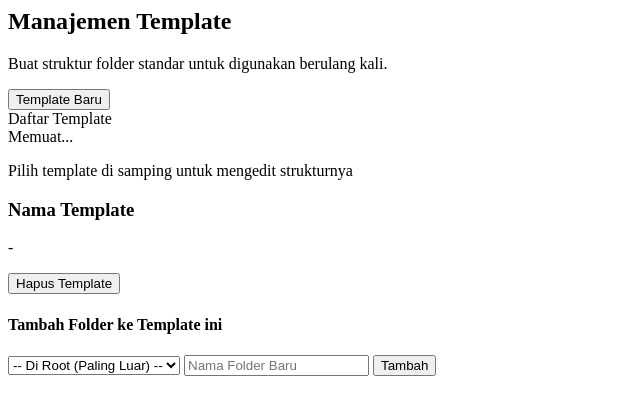
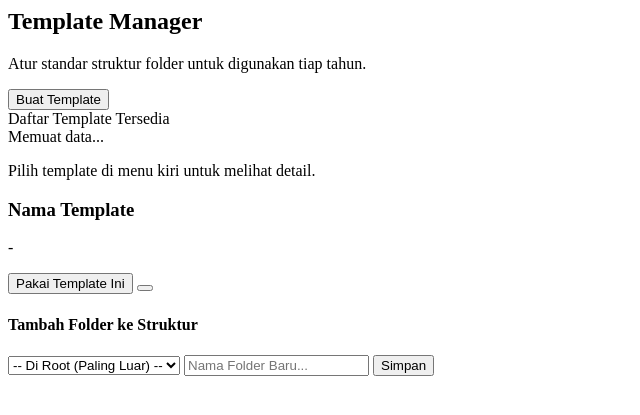
Before and after one commit to akhsannnn/aplikasi_arsip_pn, a PHP site: page /templates.php in a window 1280 px wide. Shown: the top 415 px of the page, without its empty margins (0-640 px from the left). Run offline with PHP 8.4, Linux system fonts and the light colour scheme.

Commit message:
amburadul

```diff
--- a/public/api.php
+++ b/public/api.php
@@ -14,7 +14,7 @@ require_once '../src/Services/TemplateService.php';
 
 // Init Services
 $database = new Database();
-$db = $database->connect();
+$db = $database->getConnection();
 
 $auth = new AuthService($db);
 $archive = new ArchiveService($db);
--- a/src/Services/AuthService.php
+++ b/src/Services/AuthService.php
@@ -13,8 +13,9 @@ class AuthService {
         $query = $this->db->query("SELECT * FROM users WHERE username = '$u'");
         $user = $query->fetch_assoc();
 
-        // Verifikasi password (Hash)
-        if ($user && password_verify($password, $user['password'])) {
+        // --- BAGIAN INI YANG KITA UBAH ---
+        // Cek apakah user ada DAN passwordnya sama persis (Plain Text)
+        if ($user && $password == $user['password']) {
             // Set Session
             $_SESSION['user_id'] = $user['id'];
             $_SESSION['username'] = $user['username'];
@@ -24,3 +25,4 @@ class AuthService {
         return false;
     }
 }
+?>
--- a/views/login.php
+++ b/views/login.php
@@ -26,8 +26,4 @@
             MASUK APLIKASI
         </button>
     </form>
-
-    <p class="mt-6 text-[10px] text-gray-400">
-        Default Login: <b>admin</b> / <b>password</b>
-    </p>
 </div>
--- a/views/templates.php
+++ b/views/templates.php
@@ -1,55 +1,68 @@
 <div class="h-full flex flex-col space-y-4">
-    <div class="flex justify-between items-center border-b pb-4 bg-white p-4 rounded shadow-sm">
+    <div class="flex justify-between items-center border-b pb-4 bg-white p-4 rounded-xl shadow-sm">
         <div>
-            <h2 class="text-xl font-bold text-gray-800">Manajemen Template</h2>
-            <p class="text-xs text-gray-500">Buat struktur folder standar untuk digunakan berulang kali.</p>
+            <h2 class="text-xl font-bold text-gray-800">Template Manager</h2>
+            <p class="text-xs text-gray-500">Atur standar struktur folder untuk digunakan tiap tahun.</p>
         </div>
-        <button onclick="app.createTemplate()" class="bg-court-gold hover:bg-yellow-600 text-white px-4 py-2 rounded shadow text-sm font-bold transition">
-            <i class="fa-solid fa-plus mr-2"></i> Template Baru
+        <button onclick="app.createTemplate()" class="bg-court-gold hover:bg-yellow-600 text-white px-4 py-2 rounded-lg shadow text-sm font-bold transition">
+            <i class="fa-solid fa-plus mr-2"></i> Buat Template
         </button>
     </div>
 
     <div class="flex-1 overflow-hidden grid grid-cols-1 md:grid-cols-3 gap-6">
-        <div class="bg-white rounded shadow flex flex-col overflow-hidden h-full">
-            <div class="p-3 bg-gray-50 border-b font-bold text-court-green text-sm uppercase">Daftar Template</div>
+        <div class="bg-white rounded-xl shadow border border-gray-100 flex flex-col overflow-hidden h-full">
+            <div class="p-3 bg-gray-50 border-b font-bold text-gray-600 text-xs uppercase tracking-wider">
+                Daftar Template Tersedia
+            </div>
             <div id="templateList" class="flex-1 overflow-y-auto p-2 space-y-2">
-                <div class="text-center text-gray-400 text-xs py-10">Memuat...</div>
+                <div class="text-center text-gray-400 text-xs py-10">Memuat data...</div>
             </div>
         </div>
 
-        <div class="md:col-span-2 bg-white rounded shadow flex flex-col overflow-hidden h-full relative">
+        <div class="md:col-span-2 bg-white rounded-xl shadow border border-gray-100 flex flex-col overflow-hidden h-full relative">
 
-            <div id="templateEmptyState" class="absolute inset-0 flex flex-col items-center justify-center text-gray-400">
-                <i class="fa-solid fa-arrow-left text-4xl mb-4"></i>
-                <p>Pilih template di samping untuk mengedit strukturnya</p>
+            <div id="templateEmptyState" class="absolute inset-0 flex flex-col items-center justify-center text-gray-400 bg-gray-50/50">
+                <i class="fa-solid fa-arrow-left-long text-4xl mb-4 text-court-gold"></i>
+                <p class="text-sm">Pilih template di menu kiri untuk melihat detail.</p>
             </div>
 
             <div id="templateDetail" class="hidden flex flex-col h-full">
                 <div class="p-4 border-b flex justify-between items-center bg-gray-50">
                     <div>
-                        <h3 class="font-bold text-lg text-gray-800" id="detailName">Nama Template</h3>
+                        <h3 class="font-bold text-lg text-gray-800 flex items-center gap-2">
+                            <i class="fa-solid fa-layer-group text-court-green"></i>
+                            <span id="detailName">Nama Template</span>
+                        </h3>
                         <p class="text-xs text-gray-500" id="detailDesc">-</p>
                     </div>
-                    <button id="btnDeleteTemplate" class="text-red-500 text-xs hover:text-red-700 font-bold border border-red-200 bg-red-50 px-3 py-1 rounded">
-                        <i class="fa-solid fa-trash mr-1"></i> Hapus Template
-                    </button>
+                    <div class="flex gap-2">
+                        <button onclick="app.openModal('modalGenerate')" class="bg-court-green text-white text-xs px-3 py-1.5 rounded hover:bg-court-dark transition font-bold shadow-sm">
+                            <i class="fa-solid fa-wand-magic-sparkles mr-1"></i> Pakai Template Ini
+                        </button>
+                        <button id="btnDeleteTemplate" class="text-red-500 text-xs hover:text-red-700 font-bold border border-red-200 bg-white px-3 py-1.5 rounded transition">
+                            <i class="fa-solid fa-trash"></i>
+                        </button>
+                    </div>
                 </div>
 
-                <div class="flex-1 overflow-y-auto p-4 bg-white" id="templateTree">
+                <div class="flex-1 overflow-y-auto p-4" id="templateTree">
                     </div>
 
                 <div class="p-4 border-t bg-gray-50">
-                    <h4 class="font-bold text-xs text-gray-600 mb-2 uppercase">Tambah Folder ke Template ini</h4>
-                    <form id="formAddTemplateFolder" class="flex gap-2">
+                    <h4 class="font-bold text-xs text-gray-600 mb-2 uppercase flex items-center gap-2">
+                        <i class="fa-solid fa-plus-circle text-court-gold"></i> Tambah Folder ke Struktur
+                    </h4>
+                    <form id="formAddTemplateFolder" class="flex gap-2 items-center">
                         <input type="hidden" name="template_id" id="inputTempId">
 
-                        <select name="parent_id" id="inputTempParent" class="border rounded px-3 py-2 text-sm bg-white w-1/3">
+                        <select name="parent_id" id="inputTempParent" class="border border-gray-300 rounded-lg px-3 py-2 text-xs bg-white w-1/3 focus:ring-1 focus:ring-court-gold outline-none">
                             <option value="">-- Di Root (Paling Luar) --</option>
-                            </select>
+                        </select>
 
-                        <input type="text" name="name" placeholder="Nama Folder Baru" class="border rounded px-3 py-2 text-sm flex-1 outline-none focus:border-court-green" required>
-                        <button type="submit" class="bg-blue-600 hover:bg-blue-700 text-white px-4 py-2 rounded text-sm font-bold shadow">
-                            <i class="fa-solid fa-plus"></i> Tambah
+                        <input type="text" name="name" placeholder="Nama Folder Baru..." class="border border-gray-300 rounded-lg px-3 py-2 text-xs flex-1 outline-none focus:border-court-green focus:ring-1 focus:ring-court-green" required>
+
+                        <button type="submit" class="bg-blue-600 hover:bg-blue-700 text-white px-4 py-2 rounded-lg text-xs font-bold shadow transition">
+                            Simpan
                         </button>
                     </form>
                 </div>
```
Also changed, not shown: db/init.sql (added, +65 -0 lines), docker-compose.yaml (+18 -3 lines), src/Config/Database.php (+17 -21 lines), public/js/app.js, src/Controller.php (deleted), 1 other file.
